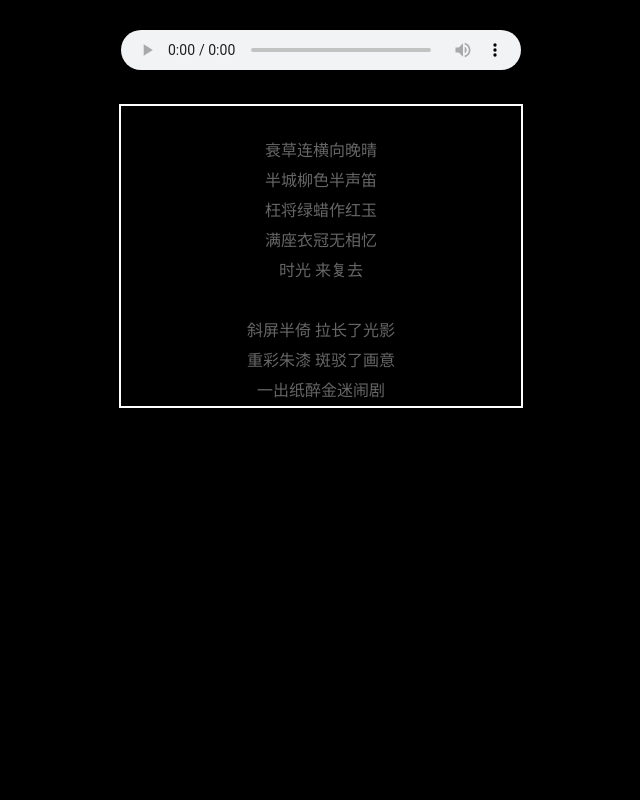
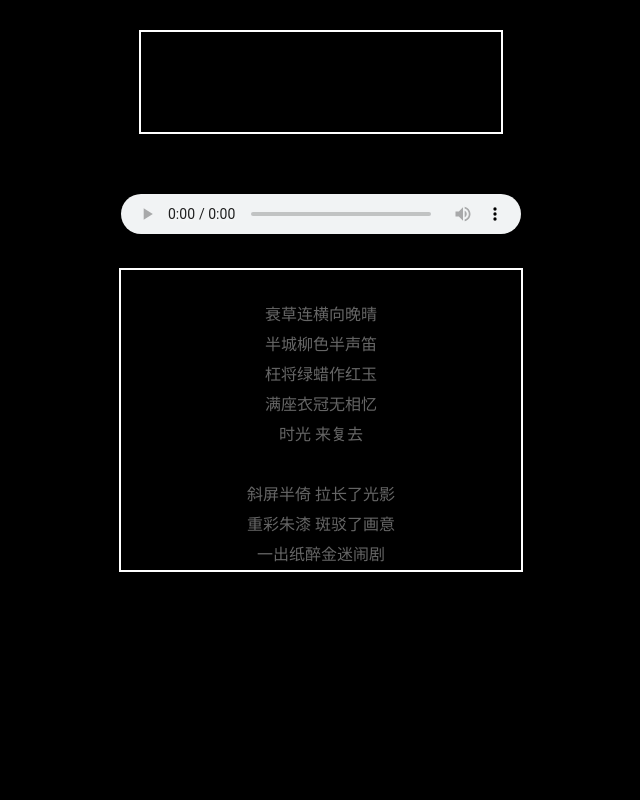
Before and after one commit to gmx-white/Lyric-Scrolling, a plain HTML site: page index.html in a window 1280 px wide. Shown: the whole page, without its empty margins (319-959 px from the left). Drawn offline with Linux system fonts and the light colour scheme.

Commit message:
audio done

```diff
--- a/index.html
+++ b/index.html
@@ -2,7 +2,7 @@
  * @Author: gmx
  * @Date: 2023-04-28 13:03:54
  * @LastEditors: gmx
- * @LastEditTime: 2023-05-17 20:58:08
+ * @LastEditTime: 2023-05-18 13:34:17
  * @Description:
  * @Version: 1.0
 -->
@@ -18,7 +18,7 @@
 
 </head>
 <body>
-  <!-- <canvas id="audio" width="360" height="100"></canvas> -->
+  <canvas id="audio" width="360" height="100"></canvas>
   <audio controls src="./assets/song.mp3"></audio>
 
   <div class="container">
--- a/index.js
+++ b/index.js
@@ -2,7 +2,7 @@
  * @Author: gmx
  * @Date: 2023-04-28 13:09:14
  * @LastEditors: gmx
- * @LastEditTime: 2023-05-17 21:30:11
+ * @LastEditTime: 2023-05-18 13:34:31
  * @Description:
  * @Version: 1.0
  */
@@ -104,8 +104,8 @@ doms.audio.addEventListener("timeupdate", setOffset);
 // 画布
 const WIDTH = 360;
 const HEIGHT = 100;
-// var canvas = document.querySelector("#audio");
-// var ctx = canvas.getContext("2d");
+var canvas = document.querySelector("#audio");
+var ctx = canvas.getContext("2d");
 function draw(dataArray, maxValue) {
   ctx.fillStyle = "rgb(0,0,0)";
   ctx.fillRect(0, 0, WIDTH, HEIGHT);
```
